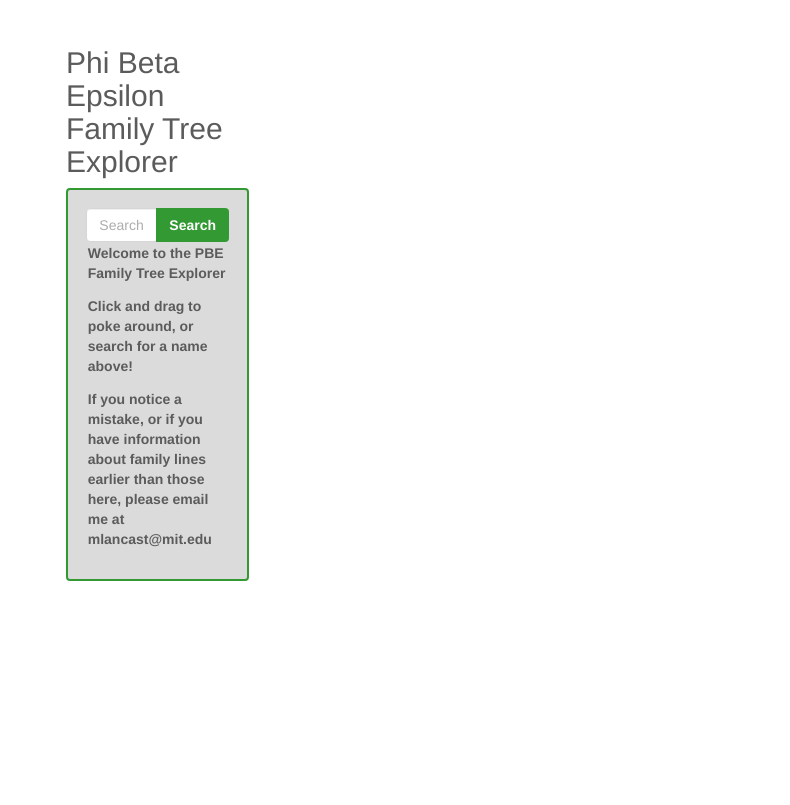
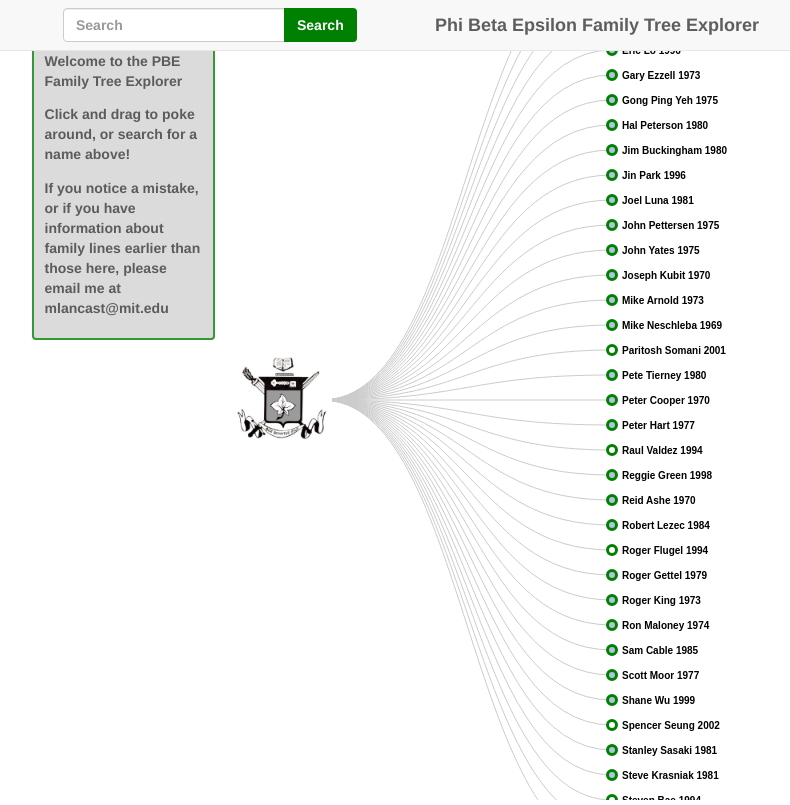
Before and after one commit to maxlancaster/family-tree, a plain HTML site: page index.html in a window 1280 px wide. Shown: the whole page, without its empty margins (28-818 px from the left). Drawn offline with Linux system fonts and the light colour scheme.

Commit message:
improve rendering on lower resolution devices with navbar

```diff
--- a/index.html
+++ b/index.html
@@ -9,22 +9,28 @@
   </head>
 
   <body>
-    <div id="container" class="container-fluid">
-    <div class="row" id="info_row">
-        <div class="col-md-2">
-            <h2>Phi Beta Epsilon Family Tree Explorer</h2>
-            <div class="info">
-                <div class="input-group col-md">
+        <div class="navbar navbar-default navbar-static-top" id="navbar" role="navigation">
+            <div class="container-fluid">
+                <div class="navbar-header">
+                    <div class="navbar-brand logo-center visible-lg visible-md">Phi Beta Epsilon Family Tree Explorer</div>
+                </div>
+                <div class="navbar-form">
+                    <div class="input-group">
                         <input type="text" class="form-control" placeholder="Search" id="search_input">
                         <div class="input-group-btn">
                             <button id="search_button" class="btn">Search</button>
                         </div>
                     </div>
+                </div>
+            </div>
+        </div>
+        <div class="row" id="info_row">
+            <div class="col-xs-2 visible-lg visible-md">
+                <div class="info">
                     <div id="welcome">
                         <p>Welcome to the PBE Family Tree Explorer</p>
                         <p>Click and drag to poke around, or search for a name above!</p>
                         <p>If you notice a mistake, or if you have information about family lines earlier than those here, please  email me at mlancast@mit.edu</p>
-
                     </div>
                 </div>
             </div>
@@ -34,6 +40,7 @@
 	    <script src="jquery-3.2.1.min.js"></script>
 	    <script src="d3.v3.min.js"></script>
 	    <script src="pbe_family_tree.js"></script>
+	    <script src="Family_tree.js"></script>
         <script src="main.js"></script>
     </body>
 </html>
--- a/style.css
+++ b/style.css
@@ -31,8 +31,8 @@
     width: 100%;
     pointer-events: none;
     position: fixed;
-    margin-top: 2%;
-    margin-left: 5%;
+    margin-top: 3%;
+    margin-left: 3.5%;
     opacity: 0.8;
 }
 
@@ -43,7 +43,7 @@
 
 .info {
     pointer-events: fill;
-    padding: 10%;
+    padding: 5%;
     background-color: lightgray;
     border-style: solid;
     border-width: 2px;
@@ -57,6 +57,24 @@
 
 }
 
+.input-group {
+  margin-left: 5%;
+}
+
+.navbar-form {
+  margin
+}
+
+@media (min-width: 768px) {
+  .logo-center {
+      position: absolute;
+      width: 100%;
+      left: 0;
+      text-align: center;
+      margin: auto;
+  }
+}
+
 #error_message {
     color: red;
 }
@@ -66,3 +84,13 @@
     color: white;
     font-weight: bold;
 }
+
+#navbar {
+    position:fixed;
+    width: 100%;
+    font-weight: bold;
+}
+
+#leaves_img {
+
+}
```
Lines whose indentation alone changed are shown as unchanged.
